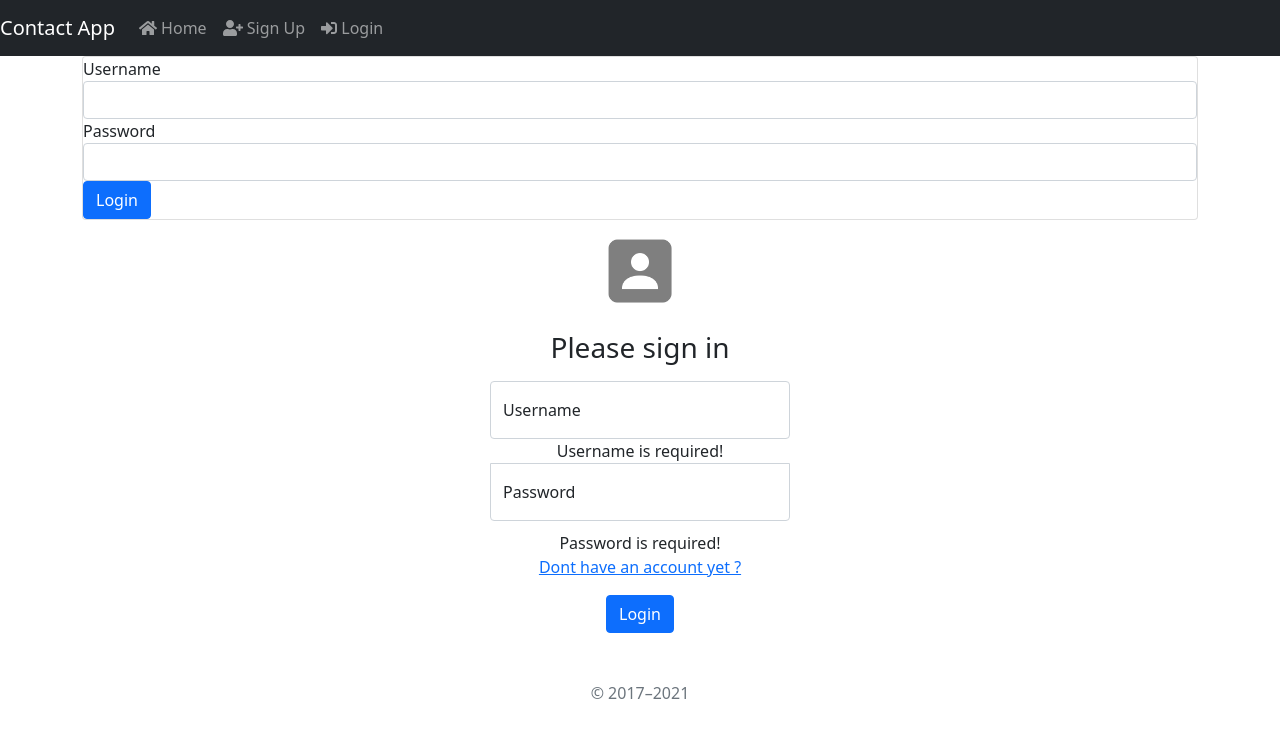
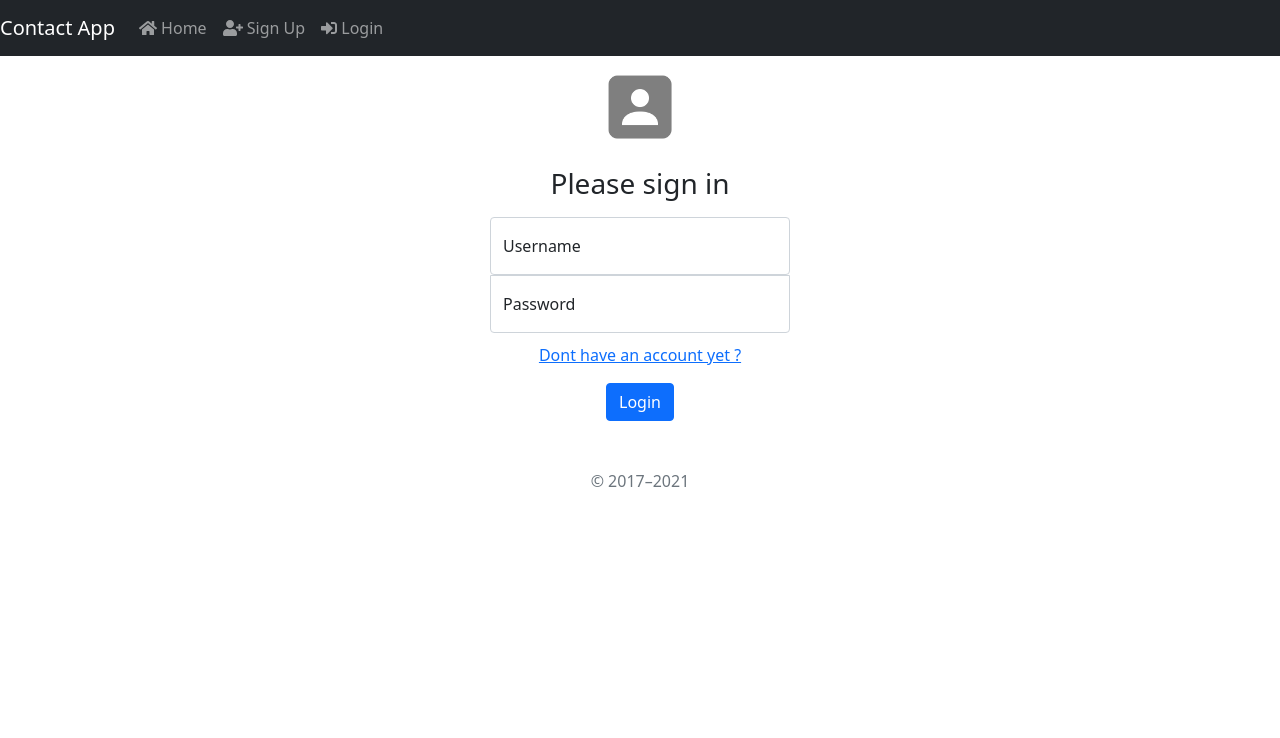
Before and after one commit to Burane/contact_projet_spring, a Vue app in the folder vueJS/contactApp/: page /login in a window 1280 px wide. Shown: the top 738 px of the page. Built offline with nearby package versions, Linux system fonts and the light colour scheme.

Commit message:
pretty login

```diff
--- a/vueJS/contactApp/src/components/Login.vue
+++ b/vueJS/contactApp/src/components/Login.vue
@@ -1,37 +1,37 @@
 <template>
-  <div class="col-md-12">
-    <div class="card card-container">
+  <!--  <div class="col-md-12">-->
+  <!--    <div class="card card-container">-->
 
-      <Form @submit="handleLogin" :validation-schema="schema">
-        <div class="form-group">
-          <label for="username">Username</label>
-          <Field name="username" id="username" type="text" class="form-control"/>
-          <ErrorMessage name="username" class="error-feedback"/>
-        </div>
-        <div class="form-group">
-          <label for="password">Password</label>
-          <Field name="password" id="password" type="password" class="form-control"/>
-          <ErrorMessage name="password" class="error-feedback"/>
-        </div>
+  <!--      <Form @submit="handleLogin" :validation-schema="schema">-->
+  <!--        <div class="form-group">-->
+  <!--          <label for="username">Username</label>-->
+  <!--          <Field name="username" id="username" type="text" class="form-control"/>-->
+  <!--          <ErrorMessage name="username" class="error-feedback"/>-->
+  <!--        </div>-->
+  <!--        <div class="form-group">-->
+  <!--          <label for="password">Password</label>-->
+  <!--          <Field name="password" id="password" type="password" class="form-control"/>-->
+  <!--          <ErrorMessage name="password" class="error-feedback"/>-->
+  <!--        </div>-->
 
-        <div class="form-group">
-          <button class="btn btn-primary btn-block" :disabled="loading">
-            <span
-                v-show="loading"
-                class="spinner-border spinner-border-sm"
-            ></span>
-            <span>Login</span>
-          </button>
-        </div>
+  <!--        <div class="form-group">-->
+  <!--          <button class="btn btn-primary btn-block" :disabled="loading">-->
+  <!--            <span-->
+  <!--                v-show="loading"-->
+  <!--                class="spinner-border spinner-border-sm"-->
+  <!--            ></span>-->
+  <!--            <span>Login</span>-->
+  <!--          </button>-->
+  <!--        </div>-->
 
-        <div class="form-group">
-          <div v-if="message" class="alert alert-danger" role="alert">
-            {{ message }}
-          </div>
-        </div>
-      </Form>
-    </div>
-  </div>
+  <!--        <div class="form-group">-->
+  <!--          <div v-if="message" class="alert alert-danger" role="alert">-->
+  <!--            {{ message }}-->
+  <!--          </div>-->
+  <!--        </div>-->
+  <!--      </Form>-->
+  <!--    </div>-->
+  <!--  </div>-->
 
   <!--login-->
 
@@ -42,17 +42,16 @@
         <h1 class="h3 mb-3 fw-normal">Please sign in</h1>
 
         <div class="form-floating">
-
+          <Field type="text" name="username" class="form-control" id="username"
+                 placeholder="Username"/>
           <label for="username">Username</label>
-          <input type="text" name="username" class="form-control" id="username"
-                 placeholder="Username">
           <ErrorMessage name="username" class="error-feedback"/>
         </div>
 
         <div class="form-floating">
+          <Field type="password" name="password" class="form-control" id="password"
+                 placeholder="Password"/>
           <label for="password">Password</label>
-          <input type="password" name="password" class="form-control" id="password"
-                 placeholder="Password">
           <ErrorMessage name="password" class="error-feedback"/>
 
         </div>
@@ -62,7 +61,7 @@
             <a href="register">Dont have an account yet ?</a>
           </label>
         </div>
-        <button class="btn btn-primary btn-block" :disabled="loading">
+        <button class="btn btn-primary btn-block" v-on:submit.prevent="handleLogin" :disabled="loading">
             <span
                 v-show="loading"
                 class="spinner-border spinner-border-sm"
```
